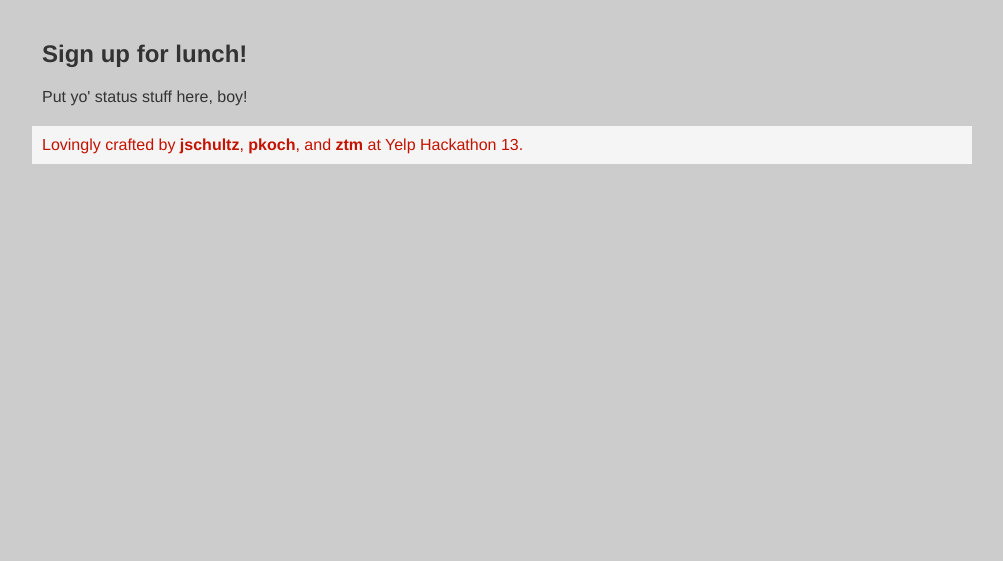
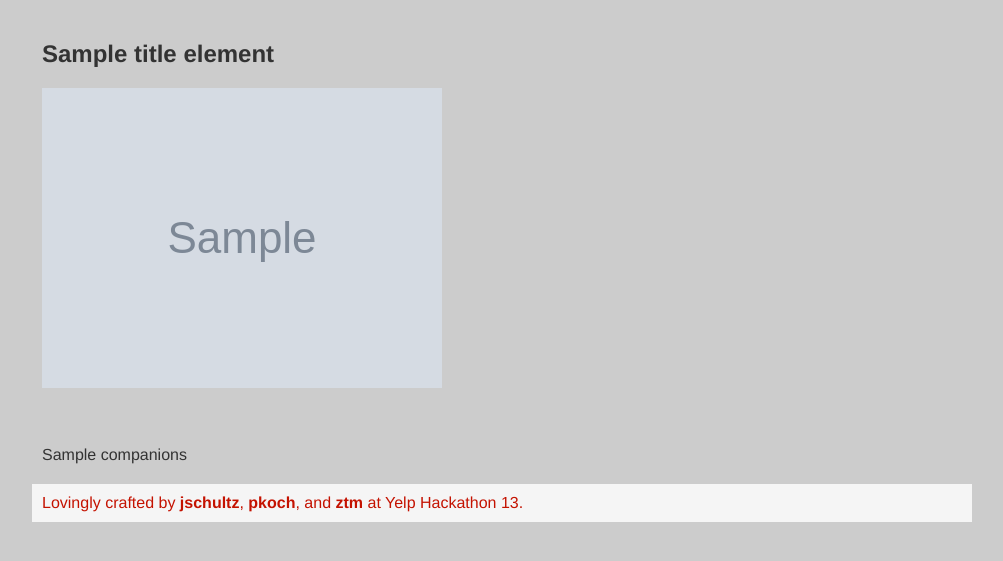
Before and after one commit to zachm/EclecticLunch, a Flask app: template templates/status.html in a window 1280 px wide. Shown: the part 178-739 px from the top of the page, without its empty margins (138-1141 px from the left). Run offline with Flask 2, Linux system fonts and the light colour scheme; the template is opened without the code that fills it: most values are stand-ins (such as "Sample title", 1, 10 or a date in 2020); grey boxes marked "Sample" are stand-in pictures.

Commit message:
Status pages, with pics via Lukas' API

```diff
--- a/main.py
+++ b/main.py
@@ -2,7 +2,9 @@
 from flask import request
 from flask import render_template
 import argparse
-
+import datetime
+import json
+import urllib2
 
 app = Flask(__name__)
 
@@ -19,9 +21,46 @@
 def ohai():
     return "Hello, luser!"
 
-@app.route("/status")
-def status():
-    return render_template("status.html")
+
+def get_person_info(username):
+    """ Given a username, get the URL, etc. for them.
+
+        Keys returned: team, photo_url, yelp_id, first, last
+    """
+    request_url = "http://lukas.dev.yelp.com:7777/yelployees?yelp_id="
+    req = urllib2.urlopen(request_url + username)
+    resp = json.loads(req.read())[0]
+    resp['photo_url'] = resp['photo_urls'][0]
+    del resp['photo_urls']
+    return resp
+
+
+@app.route("/status/<user>")
+def status(user):
+    info = get_person_info(user)
+    title = "%s is  Down to Lunch!" % info['first']
+
+    name_str="%s %s (%s)" % (info['first'], info['last'], user),
+    approved = True
+    matched = True
+    message = ""
+    if approved:
+        dt = datetime.datetime.now()
+        message += "%s has been booked for a lunch with new friends, %s at %s. " % (info['first'],
+                    dt.strftime("%A"), dt.strftime("%I:%m %p"))
+        message += "Please meet five minutes before this time in the Yelp lobby. "
+    else:
+        message += "We don't have any reservations scheduled for %s yet!" % info['first']
+
+    if not matched:
+        companions = "Your companions will be selected and revealed fifteen minutes before lunch!"
+    else:
+        companions = "Here are your friends!"
+
+    return render_template("status.html",
+                           message=message, companions=companions, name_str=name_str,
+                           photo_url=info['photo_url']
+                            )
 
 
 
--- a/templates/layout.html
+++ b/templates/layout.html
@@ -3,7 +3,7 @@
 <head>
     <meta charset="UTF-8">
     <title>Profilistic</title>
-    <link rel='stylesheet' type='text/css' href='static/common.css'>
+    <link rel='stylesheet' type='text/css' href='/static/common.css'>
     <!--<script type='text/javascript' src='/static/jquery-1.10.2.min.js'></script>-->
 
 
@@ -14,7 +14,7 @@
         <h2>Are <i>you</i> DTL?</h2>
     </div>
     <div id='content'>
-        <h2>Sign up for lunch!</h2>
+        <h2>{{ title_element }}</h2>
 
         {% block body %}{% endblock %}
     </div>
--- a/templates/status.html
+++ b/templates/status.html
@@ -2,6 +2,11 @@
 
 {% block body %}
 <div class='wrapper'>
-    Put yo' status stuff here, boy!
+    <img src='{{ photo_url }}' alt='{{ name_str }}' />
+    <br/><br/>
+    {{ message }}
+    <br/><br/>
+    {{ companions }}
+
 </div>
 {% endblock %}
```
